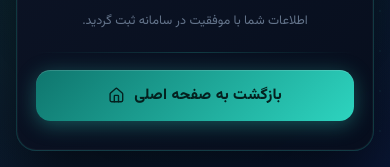
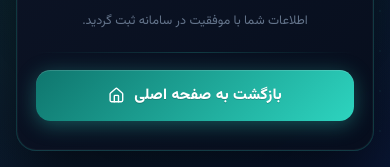
Before and after one commit to mohammadalimojtahedsoleimani/Exam-app, a React (Vite) app: page /Final in a window 390 px wide. Shown: the part 449-616 px from the top of the page. Built offline with nearby package versions, Linux system fonts and the light colour scheme.

Commit message:
fix: adjust font size in FinalScreen and NotFound components for better responsiveness

```diff
--- a/src/pages/FinalScreen.css
+++ b/src/pages/FinalScreen.css
@@ -240,10 +240,11 @@
     border-radius: 0.9rem !important;
     background: linear-gradient(135deg, #0f766e 0%, #2dd4bf 100%) !important;
     box-shadow: 0 0.25rem 1.25rem rgba(var(--final-accent-rgb), 0.35), 0 1px 0 rgba(255, 255, 255, 0.15) inset !important;
-    color: #04211f;
+    color: #fff;
     font-size: clamp(0.85rem, 1.8vh, 1rem);
     font-weight: 800;
     letter-spacing: 0.02em;
+    text-shadow: 0 1px 0 rgba(0, 0, 0, 0.18);
     transition: transform 180ms ease, box-shadow 180ms ease, filter 180ms ease !important;
 }
 
--- a/src/pages/NotFound.css
+++ b/src/pages/NotFound.css
@@ -316,7 +316,7 @@
     background: linear-gradient(145deg, rgba(13, 148, 136, 0.2), rgba(37, 99, 235, 0.16));
     box-shadow: 0 1.2rem 3rem rgba(0, 0, 0, 0.24), 0 0 2.6rem rgba(45, 212, 191, 0.14);
     color: var(--nf-cyan);
-    font-size: 1.85rem;
+    font-size: clamp(1.15rem, 3.2vh, 1.85rem);
 }
 
 .nf-code {
```
